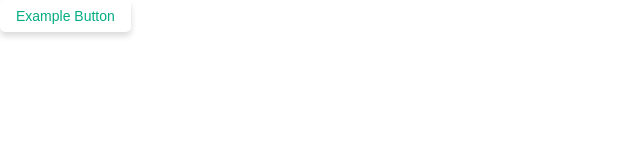
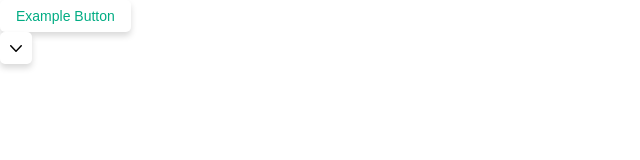
Before and after one commit to Groot-GT/groot-client, a React (Vite) app: page / in a window 1280 px wide. Shown: the top 160 px of the page, without its empty margins (0-640 px from the left). Built offline with nearby package versions, Linux system fonts and the light colour scheme.

Commit message:
#4 feat: Toggle button 추가 완료

```diff
--- a/src/App.tsx
+++ b/src/App.tsx
@@ -5,6 +5,7 @@ import GlobalStyle from './styles/global';
 // import { RootVariant } from './constants/node';
 import theme from './styles/theme';
 import Button from './components/atoms/Button';
+import ToggleButton from './components/atoms/ToggleButton';
 
 const App = () => (
   <RecoilRoot>
@@ -12,6 +13,7 @@ const App = () => (
     <ThemeProvider theme={theme}>
       {/* <Root rootVariant={RootVariant.BOTH_SIDE} /> */}
       <Button>Example Button</Button>
+      <ToggleButton onClick={(e) => console.log(e)} />
     </ThemeProvider>
   </RecoilRoot>
 );
--- /dev/null
+++ b/src/components/atoms/ToggleButton/index.tsx
@@ -0,0 +1,32 @@
+import { useTheme } from 'styled-components';
+import { ToggleButtonAssets } from './asset';
+import * as s from './style';
+
+type ToggleButtonProps = {
+  clicked?: boolean;
+  onClick: (e: React.MouseEvent<HTMLButtonElement, MouseEvent>) => void;
+};
+
+const defaultProps = {
+  clicked: false,
+};
+
+const ToggleButton = ({ clicked, onClick }: ToggleButtonProps) => {
+  const theme = useTheme();
+  return (
+    <s.ToggleButton theme={theme} clicked={clicked} onClick={onClick}>
+      <img
+        src={
+          clicked
+            ? ToggleButtonAssets.chevronTop
+            : ToggleButtonAssets.chevronDown
+        }
+        alt="toggle button"
+      />
+    </s.ToggleButton>
+  );
+};
+
+ToggleButton.defaultProps = defaultProps;
+
+export default ToggleButton;
--- /dev/null
+++ b/src/components/atoms/ToggleButton/style.ts
@@ -0,0 +1,15 @@
+import styled, { DefaultTheme } from 'styled-components';
+
+interface ToggleButtonStyleProps {
+  theme: DefaultTheme;
+  clicked: boolean | undefined;
+}
+
+export const ToggleButton = styled.button<ToggleButtonStyleProps>`
+  display: flex;
+  place-items: center;
+  width: 2rem;
+  height: 2rem;
+  border: none;
+  background-color: ${({ theme }) => theme.colors.black[0]};
+`;
```
